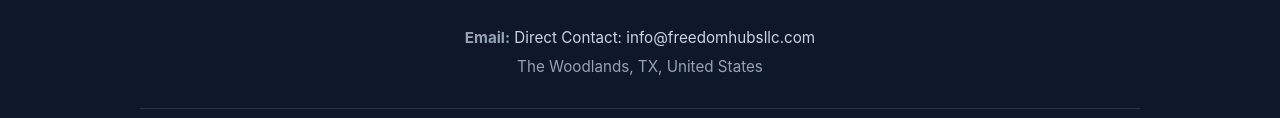
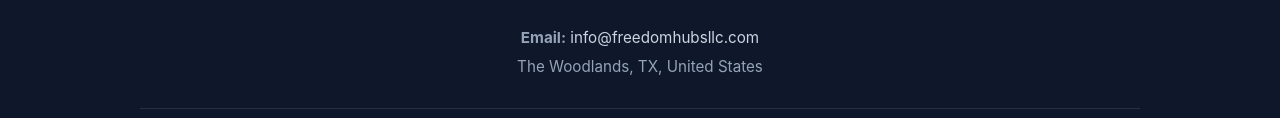
Before and after one commit to freedomhubsllc-dot/maindomainforfreedomhubsllc, a plain HTML site: page index.html in a window 1280 px wide. Shown: the part 2680-2798 px from the top of the page. Drawn offline with Linux system fonts and the light colour scheme.

Commit message:
Update index.html

```diff
--- a/index.html
+++ b/index.html
@@ -381,7 +381,7 @@
 
       <div class="footer-contact">
        <!--  <p><strong>Phone:</strong> (346) 689 - 0525</p> -->
-        <p><strong>Email:</strong> <a href="mailto:info@freedomhubsllc.com">Direct Contact: info@freedomhubsllc.com</a></p>
+        <p><strong>Email:</strong> <a href="mailto:info@freedomhubsllc.com">info@freedomhubsllc.com</a></p>
         <p>The Woodlands, TX, United States</p>
       </div>
 
```
